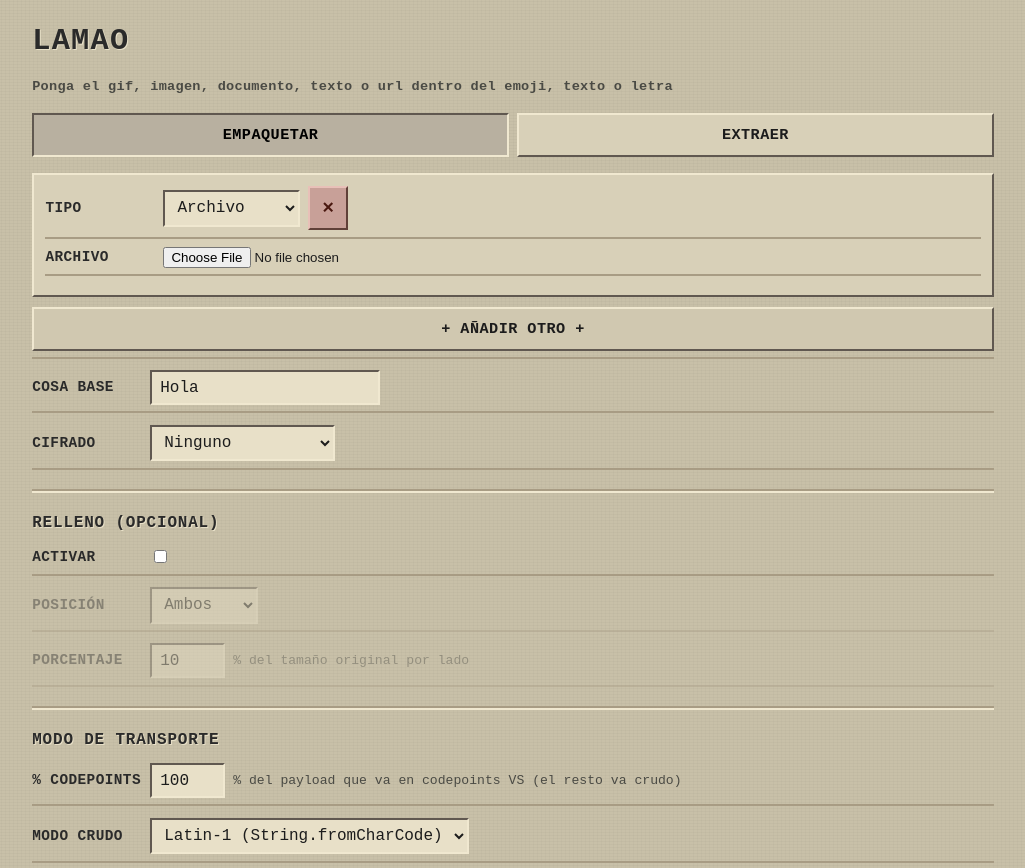
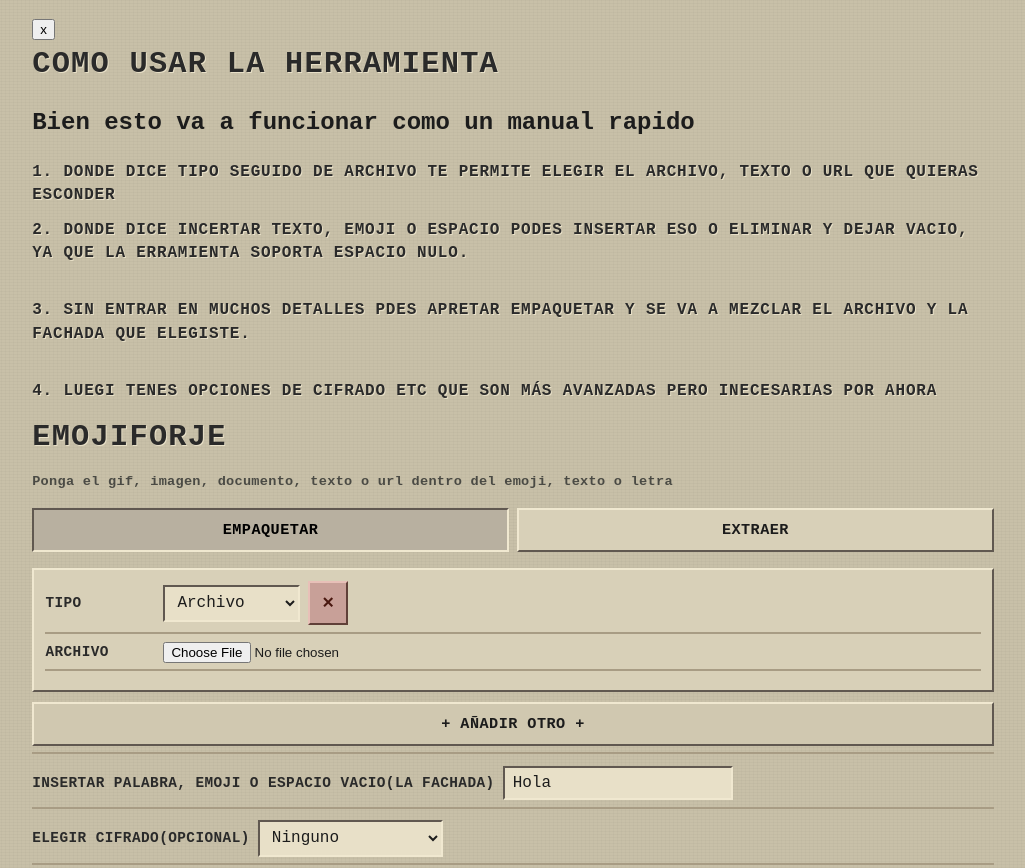
Before and after one commit to MarcosMonferranNewDev/Combopart1, a plain HTML site: page index.html in a window 1280 px wide. Shown: the top 868 px of the page, without its empty margins (127-1152 px from the left). Drawn offline with Linux system fonts and the light colour scheme.

Commit message:
Add user instructions and update labels in index.html

```diff
--- a/index.html
+++ b/index.html
@@ -7,8 +7,35 @@
 <link rel="stylesheet" href="ytengoquesalir.css">
 </head>
 <body>
+  <div class="ventana" id="ventana">
+    <button class="cerrar" id="cerrar" title="Cerrar">x</button>
+    <div class="colores">
+    <span class="rojo"></span>
+    <span class="amarillo"></span>
+    <span class="verde"></span>
+    <span class="title"></span>
+  </div>
+    <div class="contenido">
+      <h1 class="titulo2">COMO USAR LA HERRAMIENTA</h1>
+      <h2 class="2"> Bien esto va a funcionar como un manual rapido</h2>
+      <h3 class="h"> <a>1.</a> donde dice Tipo seguido de archivo te permite elegir el archivo, texto o url que quieras esconder&nbsp;&nbsp;&nbsp;&nbsp;&nbsp;&nbsp;&nbsp;&nbsp;&nbsp;&nbsp;&nbsp;&nbsp;&nbsp;&nbsp;
+        &nbsp;&nbsp;&nbsp; &nbsp;&nbsp;&nbsp; &nbsp;&nbsp;&nbsp;</h3>
 
-<h1>LaMAO</h1>
+        <h3 class="h"> <a>2.</a> donde dice incertar texto, emoji o espacio podes insertar eso o eliminar y dejar vacio, ya que la erramienta soporta espacio nulo.</h3>
+    </h3>
+         &nbsp;&nbsp;&nbsp; &nbsp;&nbsp;&nbsp; &nbsp;&nbsp;&nbsp; &nbsp;&nbsp;&nbsp; &nbsp;&nbsp;&nbsp; &nbsp;&nbsp;&nbsp; &nbsp;&nbsp;&nbsp; &nbsp;&nbsp;&nbsp; &nbsp;&nbsp;&nbsp; &nbsp;&nbsp;&nbsp; &nbsp;&nbsp;&nbsp; &nbsp;&nbsp;&nbsp; &nbsp;&nbsp;&nbsp;
+
+      <h3 class="h"> <a>3.</a> Sin entrar en muchos detalles pdes apretar empaquetar y se va a mezclar el archivo y la fachada que elegiste.</h3>
+
+         &nbsp;&nbsp;&nbsp; &nbsp;&nbsp;&nbsp; &nbsp;&nbsp;&nbsp; &nbsp;&nbsp;&nbsp; &nbsp;&nbsp;&nbsp; &nbsp;&nbsp;&nbsp; &nbsp;&nbsp;&nbsp; &nbsp;&nbsp;&nbsp; &nbsp;&nbsp;&nbsp; &nbsp;&nbsp;&nbsp; &nbsp;&nbsp;&nbsp; &nbsp;&nbsp;&nbsp; &nbsp;&nbsp;&nbsp; &nbsp;&nbsp;&nbsp;
+    <h3 class="h"><a>4.</a> Luegi tenes opciones de cifrado etc que son más avanzadas pero inecesarias por ahora
+    </h3>
+  </div>
+</div>
+  </div>
+
+
+<h1>EMOJIFORJE</h1>
 <p class="sub">Ponga el gif, imagen, documento, texto o url dentro del emoji, texto o letra</p>
 
 <nav>
@@ -24,12 +51,12 @@
   </div>
 
  <div class="row">
-  <label>Cosa Base</label>
+  <label>insertar palabra, emoji o espacio vacio(la fachada)</label>
   <input accept=".png, .jpg"type="text" id="pack-emoji" value="Hola" maxlength="100" >
 
 </div>
   <div class="row">
-    <label>Cifrado</label>
+    <label>Elegir Cifrado(opcional)</label>
     <select id="pack-cifrado">
       <option value="none">Ninguno</option>
       <option value="antes">Solo datos</option>
@@ -104,7 +131,7 @@
 <!-- ============================== EXTRAER ============================== -->
 <section id="U">
   <div class="row">
-    <label>Emoji</label>
+    <label>Insertar paquete para extraer</label>
     <textarea id="unpack-str" placeholder="Pega aquí" autocapitalize="off" autocorrect="off" spellcheck="false"></textarea>
   </div>
   <div class="row">
```
